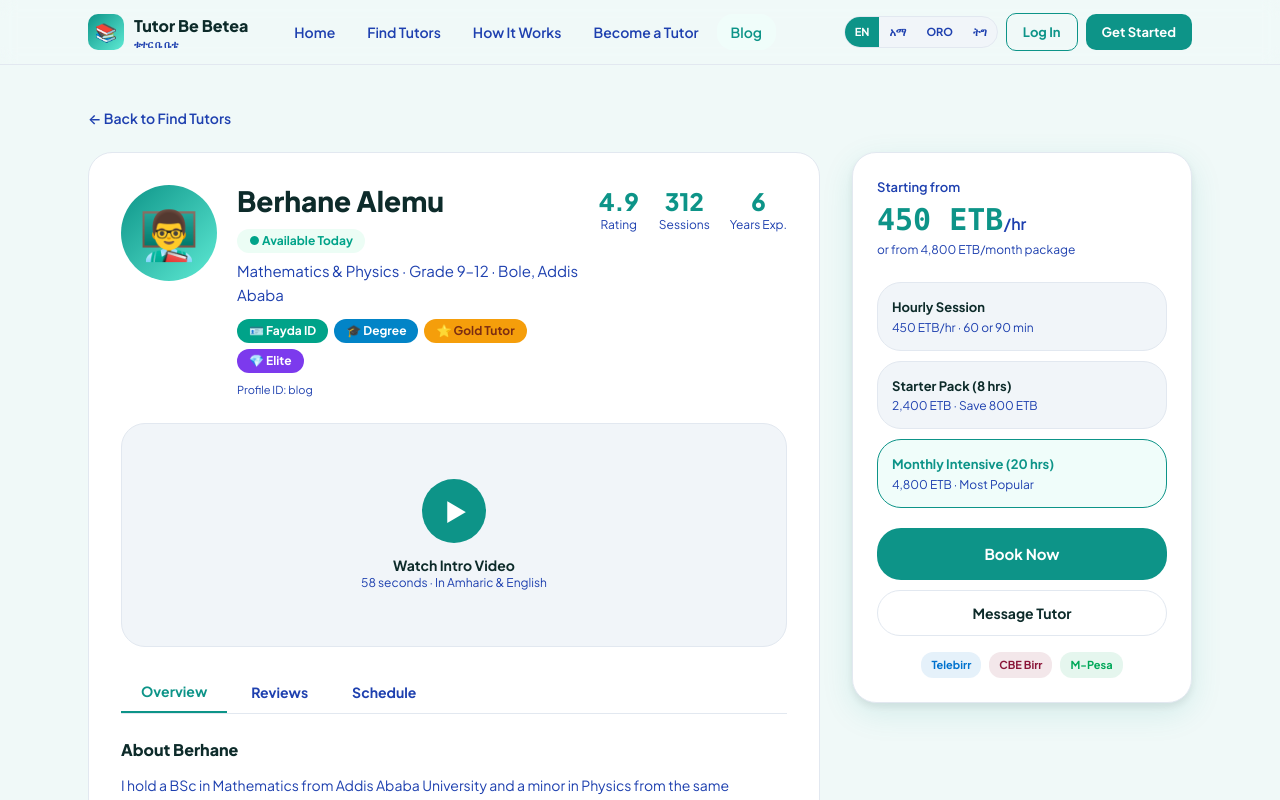
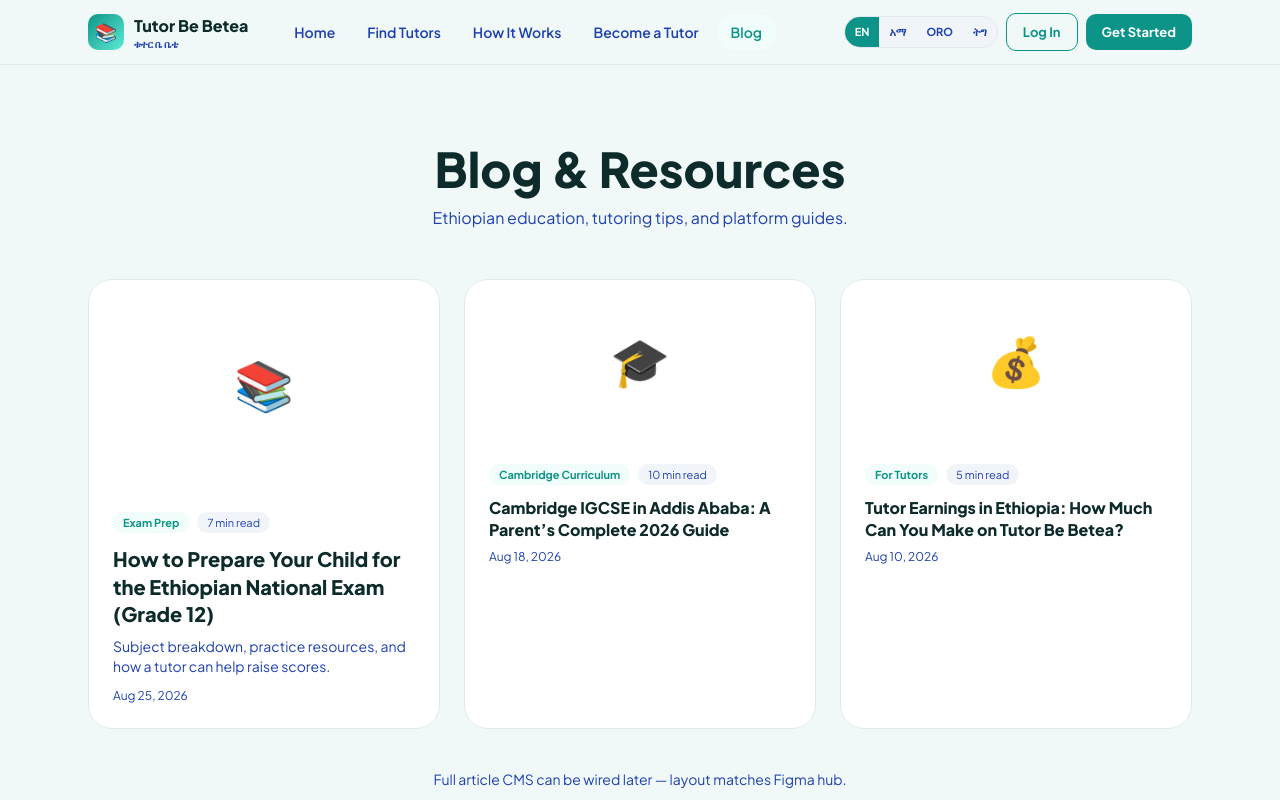
Before and after one commit to Zeordi/tutor-be-betea, a Next.js app in the folder apps/web/: page /blog in a window 1280 px wide. Shown: the top 800 px of the page. Built offline with nearby package versions, Linux system fonts and the light colour scheme.

Commit message:
Create blog/page.tsx

```diff
--- /dev/null
+++ b/apps/web/app/(marketing)/blog/page.tsx
@@ -0,0 +1,100 @@
+import Link from "next/link";
+
+const ARTICLES = [
+  {
+    title: "How to Prepare Your Child for the Ethiopian National Exam (Grade 12)",
+    cat: "Exam Prep",
+    date: "Aug 25, 2026",
+    read: "7 min read",
+    emoji: "📚",
+    desc: "Subject breakdown, practice resources, and how a tutor can help raise scores.",
+    featured: true,
+  },
+  {
+    title: "Cambridge IGCSE in Addis Ababa: A Parent’s Complete 2026 Guide",
+    cat: "Cambridge Curriculum",
+    date: "Aug 18, 2026",
+    read: "10 min read",
+    emoji: "🎓",
+    desc: "Subject choices, grading, and combining Cambridge with the national syllabus.",
+    featured: false,
+  },
+  {
+    title: "Tutor Earnings in Ethiopia: How Much Can You Make on Tutor Be Betea?",
+    cat: "For Tutors",
+    date: "Aug 10, 2026",
+    read: "5 min read",
+    emoji: "💰",
+    desc: "Real earnings patterns and what top tutors do differently.",
+    featured: false,
+  },
+];
+
+export default function BlogPage() {
+  return (
+    <main className="min-h-screen bg-[var(--background)]">
+      <section className="mx-auto max-w-6xl px-4 py-14 md:px-6 md:py-20">
+        <div className="mb-12 text-center">
+          <h1 className="mb-3 text-4xl font-black text-[var(--foreground)] md:text-5xl">
+            Blog & Resources
+          </h1>
+          <p className="mx-auto max-w-md text-[var(--secondary)]">
+            Ethiopian education, tutoring tips, and platform guides.
+          </p>
+        </div>
+
+        <div className="grid gap-6 md:grid-cols-3">
+          {ARTICLES.map((a, i) => (
+            <article
+              key={a.title}
+              className={`overflow-hidden rounded-2xl border border-[var(--border)] bg-[var(--card)] ${
+                i === 0 ? "md:col-span-1" : ""
+              }`}
+            >
+              <div
+                className={`flex items-center justify-center bg-gradient-to-br from-[var(--primary)]/15 to-teal-300/15 ${
+                  i === 0 ? "h-52" : "h-40"
+                } text-5xl`}
+              >
+                {a.emoji}
+              </div>
+              <div className="p-6">
+                <div className="mb-3 flex flex-wrap gap-2">
+                  <span className="rounded-full bg-teal-50 px-2.5 py-0.5 text-[11px] font-bold text-[var(--primary)] dark:bg-teal-950/40">
+                    {a.cat}
+                  </span>
+                  <span className="rounded-full bg-[var(--muted)] px-2.5 py-0.5 text-[11px] text-[var(--secondary)]">
+                    {a.read}
+                  </span>
+                </div>
+                <h2
+                  className={`mb-2 font-extrabold leading-snug text-[var(--foreground)] ${
+                    i === 0 ? "text-xl" : "text-base"
+                  }`}
+                >
+                  {a.title}
+                </h2>
+                {i === 0 && (
+                  <p className="mb-3 text-sm text-[var(--secondary)]">{a.desc}</p>
+                )}
+                <p className="text-xs text-[var(--secondary)]">{a.date}</p>
+              </div>
+            </article>
+          ))}
+        </div>
+
+        <p className="mt-10 text-center text-sm text-[var(--secondary)]">
+          Full article CMS can be wired later — layout matches Figma hub.
+        </p>
+        <div className="mt-4 text-center">
+          <Link
+            href="/contact"
+            className="text-sm font-bold text-[var(--primary)]"
+          >
+            Suggest a topic →
+          </Link>
+        </div>
+      </section>
+    </main>
+  );
+}
```
